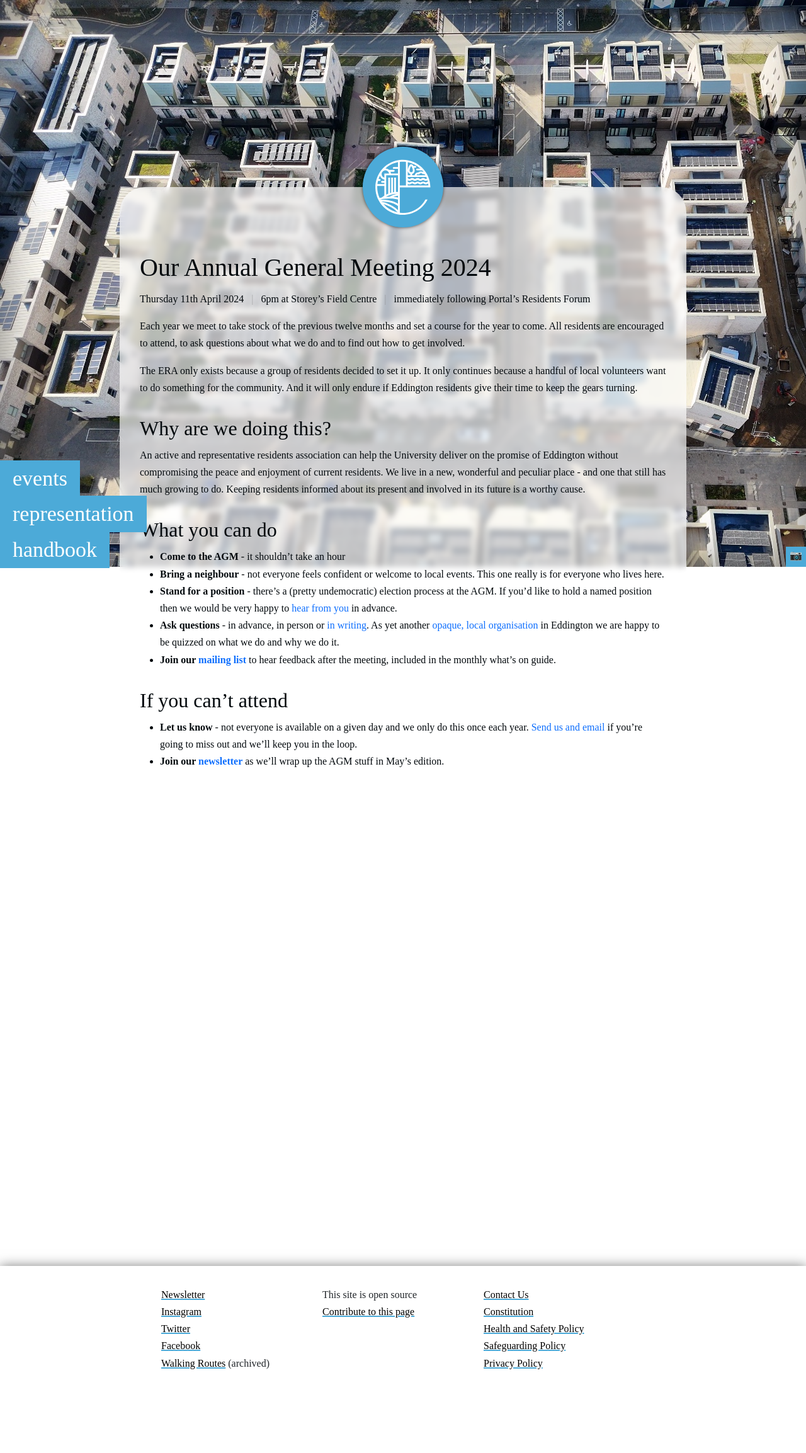
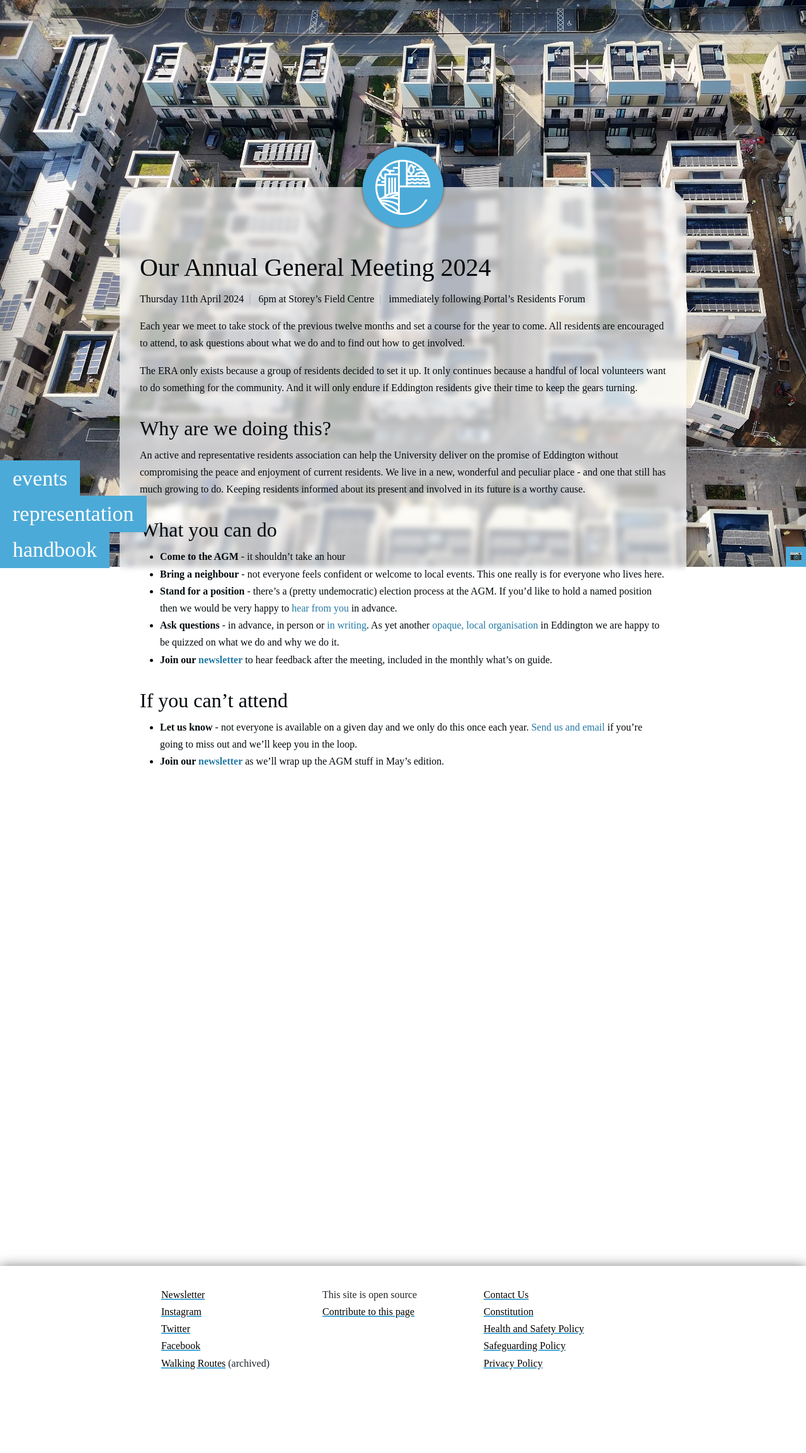
Before and after one commit to pieterdesnerck/website, a Jekyll site: the page built from docs/agm.md, in a window 1280 px wide. Shown: the whole page at 63% size. Built offline with Jekyll 4.4.1, drawn with Linux system fonts in a browser that asks for light colours; some web fonts are replaced.

Commit message:
style tidy inc override bootstrap default colors

```diff
--- /dev/null
+++ b/docs/_includes/separator.md
@@ -0,0 +1 @@
+<span class="separator">|</span>
--- a/docs/_layouts/default.html
+++ b/docs/_layouts/default.html
@@ -27,6 +27,11 @@
     <link href="https://fonts.googleapis.com/css2?family=Lustria&family=Palanquin+Dark:wght@400;500;600;700&display=swap" rel="stylesheet">
 
     <style>
+    :root {
+      --menu-dim: 40px;
+      --era-blue: #4caad8;
+      --era-blue-darker: #2479a3;
+    }
       body {
         background-color: white;
         font-family: "Lustria", serif;
@@ -42,10 +47,19 @@
       h1, h2, h3, h4, h5 {
         margin: 1em 0 0.3em;
       }
-
-    :root {
-      --menu-dim: 40px;
-    }
+      a {
+        color: var(--era-blue-darker);
+      }
+      a:hover {
+        color: var(--era-blue);
+      }
+      main .btn-primary {
+        background-color: var(--era-blue);
+        border-width: 0;
+      }
+      main .btn-primary:hover {
+        background-color: var(--era-blue-darker);
+      }
 
     {% assign random_background = site.static_files | where_exp: "x", "x.path contains 'backgrounds/'" | sample %}
     #bg {
@@ -64,7 +78,7 @@
       left: calc(100vw - 2em);
       padding: 0.2em 1em 0.2em 3em;
       color: white;
-      background-color: #4caad8;
+      background-color: var(--era-blue);
       z-index: 3;
       height: 2em;
       overflow: hidden;
@@ -72,6 +86,7 @@
     #bg-attribution:hover {
       left: auto;
       right: 0;
+      background-color: var(--era-blue-darker);
     }
     #bg-attribution:before {
       content: "📷";
@@ -96,11 +111,11 @@
       display: block;
       padding: 0 calc(var(--menu-dim) / 2);
       color: white;
-      background-color: #4caad8;
+      background-color: var(--era-blue);
       margin-bottom: -1px;
     }
     nav > a:hover, #nav-toggle:hover {
-      background-color: #2479a3;
+      background-color: var(--era-blue-darker);
       color: white;
       text-shadow: 0px 4px 8px rgba(0,0,0,0.2)
     }
@@ -133,7 +148,7 @@
       overflow: visible;
     }
     .logo, #nav-toggle {
-      background-color:  #4caad8;
+      background-color:  var(--era-blue);
       backdrop-filter: blur(5px);
       border-radius: 4em;
       box-shadow: 0 0 5px #000000aa;
@@ -180,7 +195,7 @@
 
     main .separator {
       margin: 0 0.5em;
-      color: #4caad8;
+      color: var(--era-blue);
       color: grey;
       opacity: 0.5;
     }
--- a/docs/agm.md
+++ b/docs/agm.md
@@ -4,9 +4,9 @@
 ---
 
 Thursday 11th April 2024
-<span class="separator">|</span>
+{%- include separator.md -%}
 6pm at Storey's Field Centre
-<span class="separator">|</span>
+{%- include separator.md -%}
 immediately following Portal's Residents Forum
 
 Each year we meet to take stock of the previous twelve months and set a course for the year to come. All residents are encouraged to attend, to ask questions about what we do and to find out how to get involved.
@@ -23,7 +23,7 @@
 - **Bring a neighbour** - not everyone feels confident or welcome to local events. This one really is for everyone who lives here.
 - **Stand for a position** - there's a (pretty undemocratic) election process at the AGM. If you'd like to hold a named position then we would be very happy to [hear from you](/contact-us) in advance.
 - **Ask questions** - in advance, in person or [in writing](/contact-us). As yet another [opaque, local organisation](/handbook#portal) in Eddington we are happy to be quizzed on what we do and why we do it.
-- **Join our [mailing list](/newsletter)** to hear feedback after the meeting, included in the monthly what's on guide.
+- **Join our [newsletter](/newsletter)** to hear feedback after the meeting, included in the monthly what's on guide.
 
 ## If you can't attend
 
```
Also changed, not shown: docs/events.md (+4 -2 lines), docs/representation.md (+2 -2 lines).
